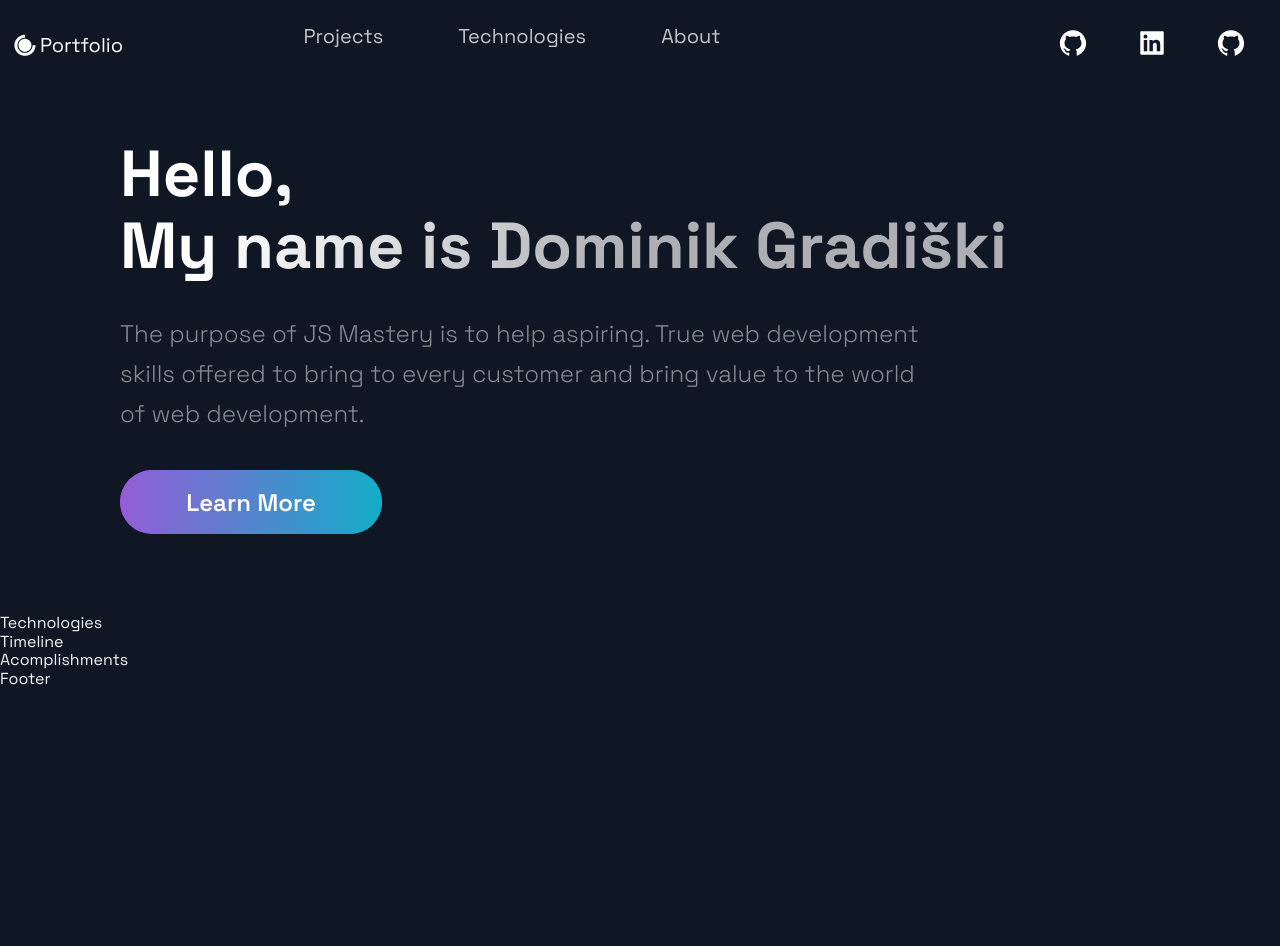
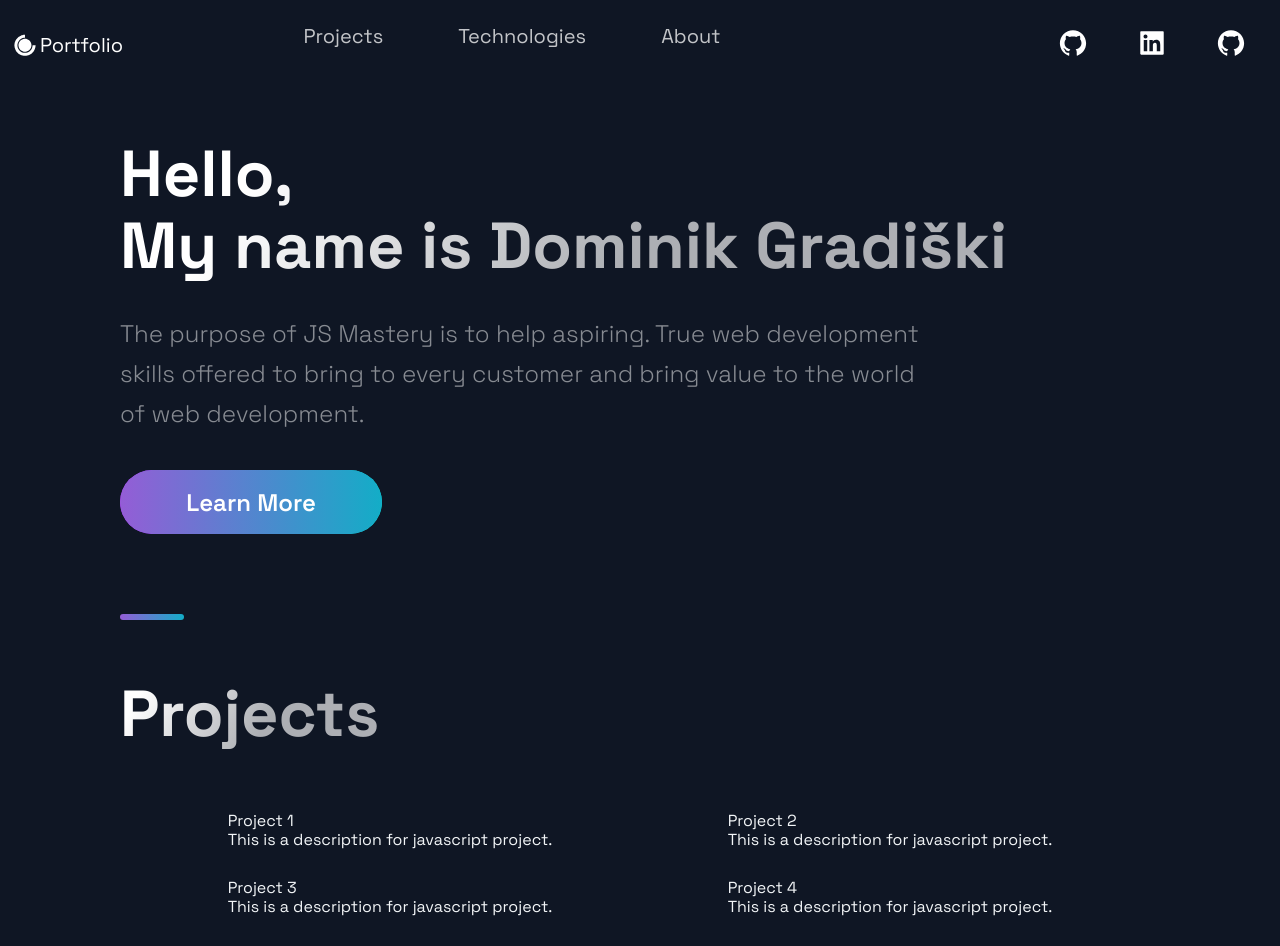
Before and after one commit to dompaa/portfolio-june-22, a Next.js app: page / in a window 1280 px wide. Shown: the top 946 px of the page. Before the commit the page ends 800 px from the top, so only its background shows below. Built offline with nearby package versions, Linux system fonts and the light colour scheme.

Commit message:
added project looks

```diff
--- a/src/components/Projects/Projects.js
+++ b/src/components/Projects/Projects.js
@@ -4,9 +4,33 @@ import { BlogCard, CardInfo, ExternalLinks, GridContainer, HeaderThree, Hr, Tag,
 import { Section, SectionDivider, SectionTitle } from '../../styles/GlobalComponents';
 import { projects } from '../../constants/constants';
 
+const projectsDemo = [{
+  title: 'Project 1',
+  description: 'This is a description for javascript project.'
+},{
+  title: 'Project 2',
+  description: 'This is a description for javascript project.'
+},{
+  title: 'Project 3',
+  description: 'This is a description for javascript project.'
+},{
+  title: 'Project 4',
+  description: 'This is a description for javascript project.'
+}];
+
 const Projects = () => (
   <Section nopadding id="projects">
-
+    <SectionDivider />
+      <SectionTitle main>Projects</SectionTitle>
+      <GridContainer>
+        {projectsDemo.map((project) => (
+          <div>
+            {project.title}
+            <br/>
+            {project.description}
+          </div>
+        ))}
+      </GridContainer>
   </Section>
 );
 
```
